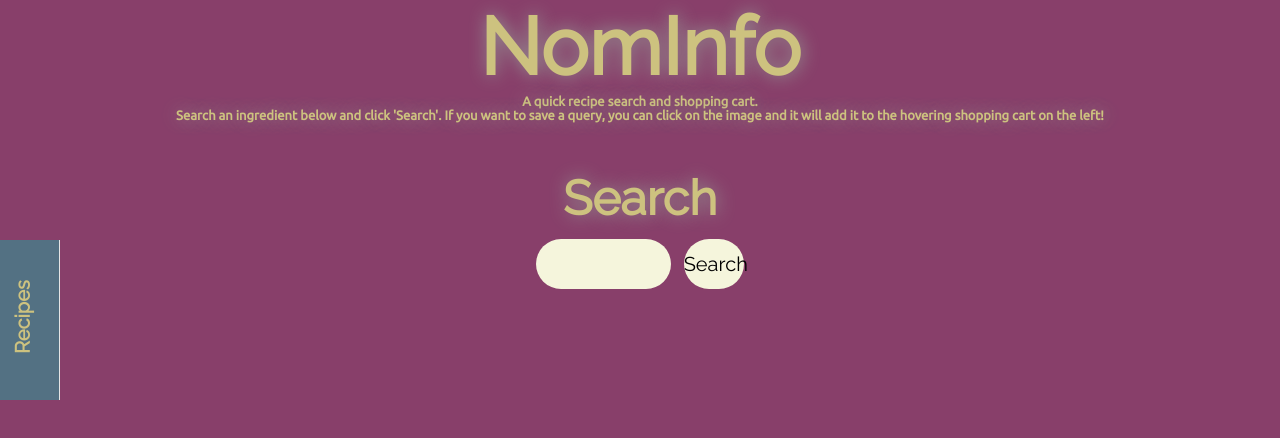
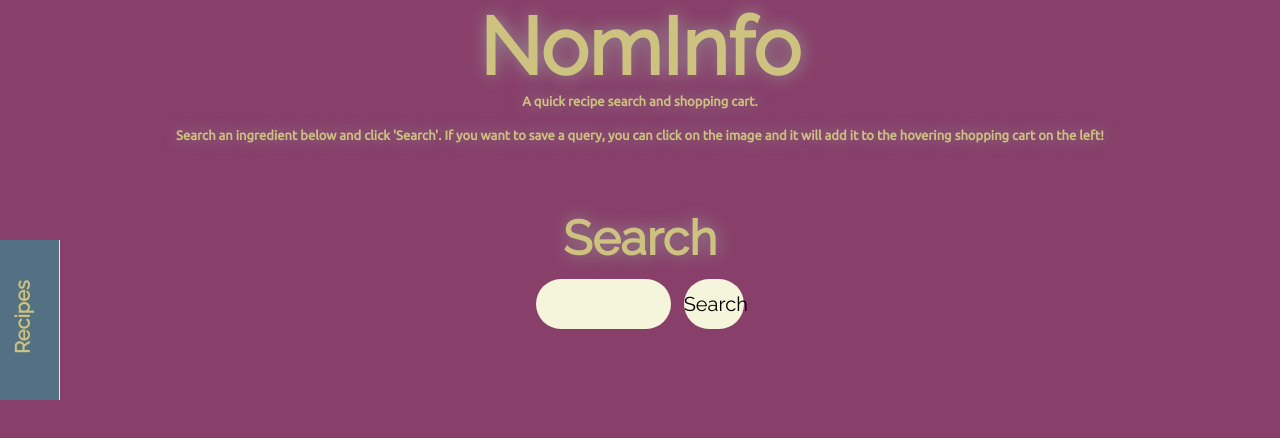
Before and after one commit to serenity4eternity786/NomInfo, a website: page public/index.html in a window 1280 px wide. Drawn offline with nearby package versions, Linux system fonts and the light colour scheme; no server answers.

Commit message:
changed margins

```diff
--- a/public/index.html
+++ b/public/index.html
@@ -15,7 +15,7 @@
         <h1>NomInfo</h1>
         <h6>A quick recipe search and shopping cart.</h6>
         <p></p>
-        <h6>Search an ingredient below and click 'Search'. If you want to save a query, you can click on the image and it will add it to the hovering shopping cart on the left!</h6>
+        <h6 class="descript">Search an ingredient below and click 'Search'. If you want to save a query, you can click on the image and it will add it to the hovering shopping cart on the left!</h6>
     </header>
     <main>
         <section class="signup">
--- a/public/main.css
+++ b/public/main.css
@@ -214,3 +214,9 @@ h3 {
 .delete-recipe-name {
     margin: 1rem;
 }
+
+.descript {
+    margin: 20px;
+    margin-left: 100px;
+    margin-right: 100px;
+}
```
